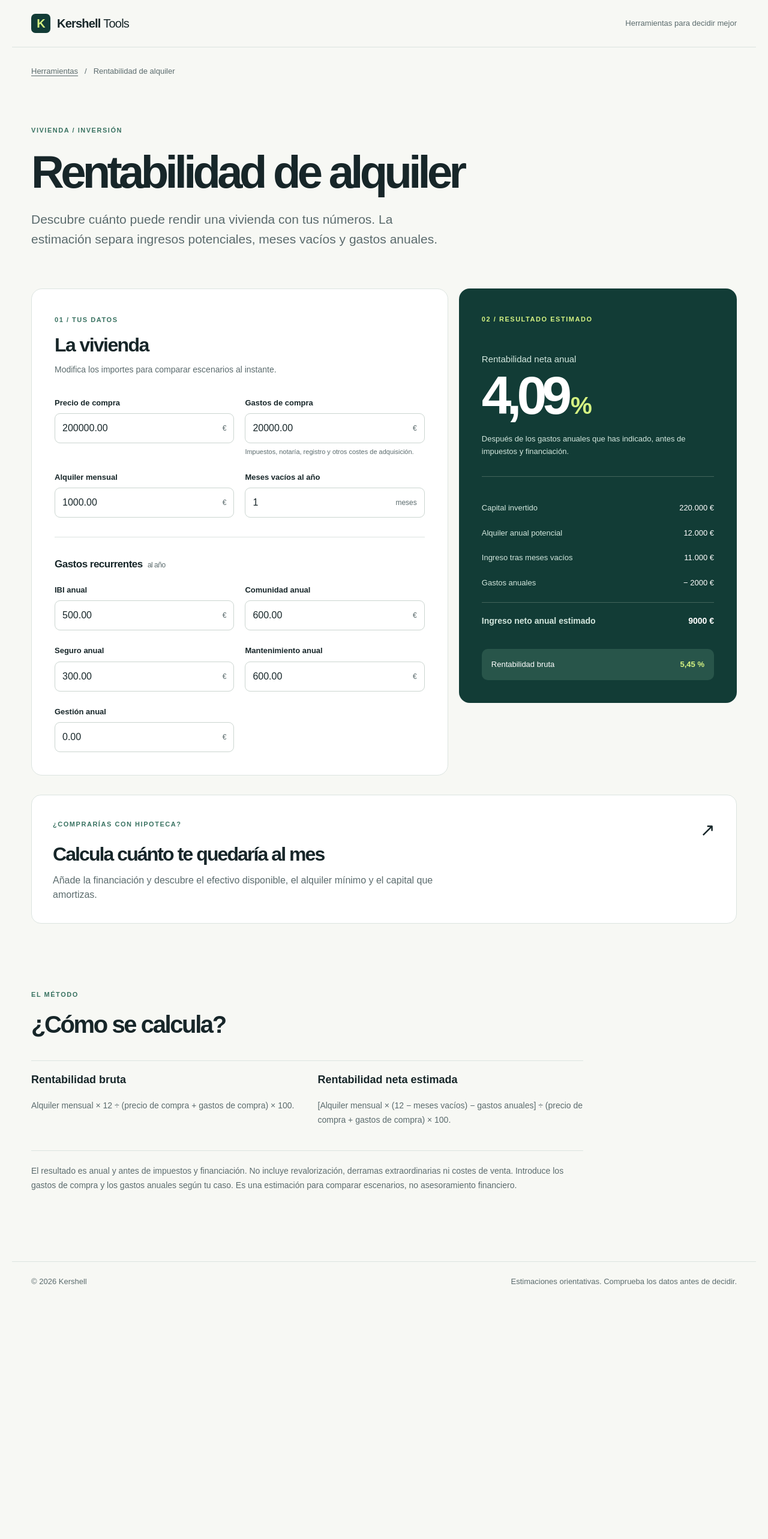
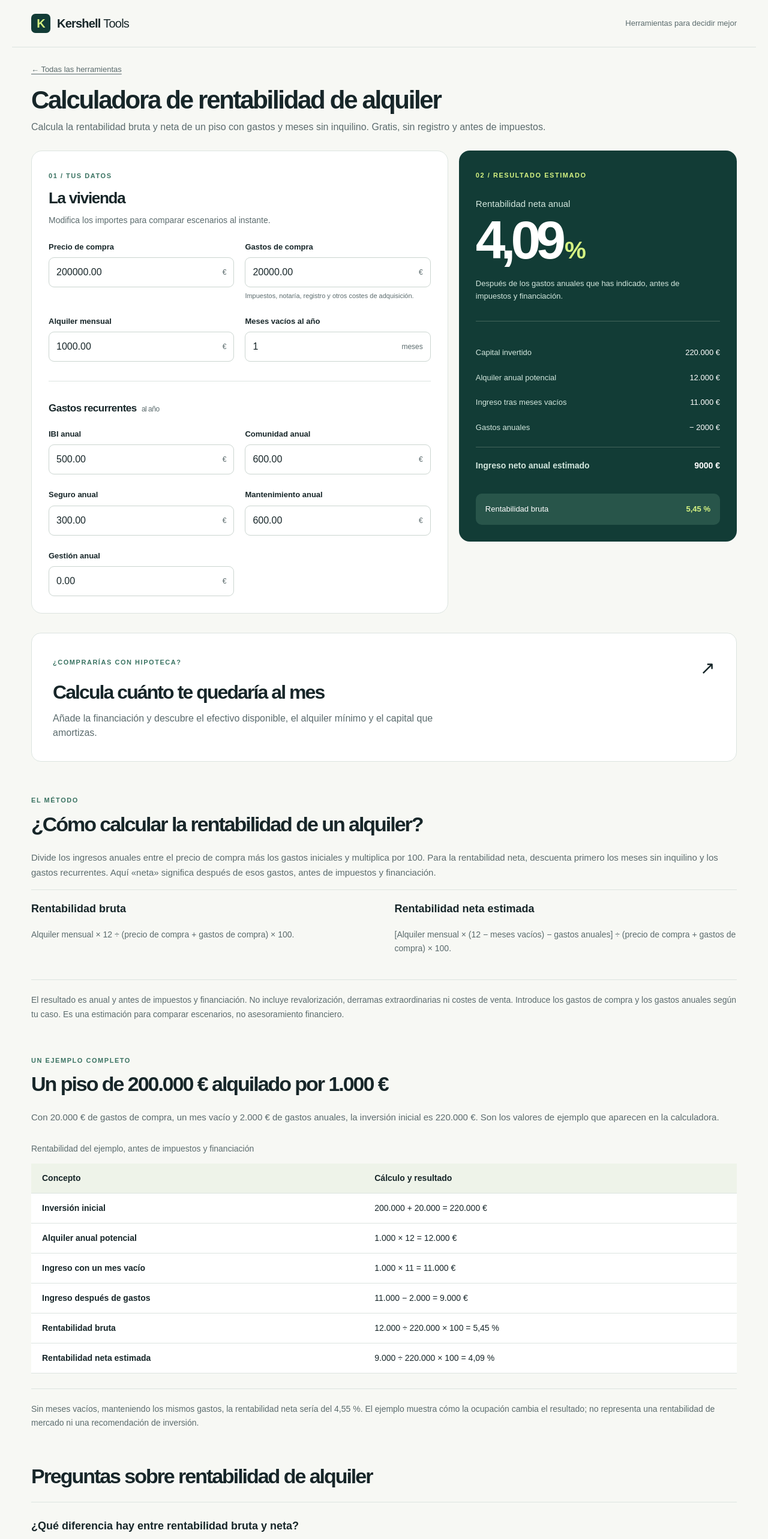
Before and after one commit to juanmpnz/kershell-tools, a Next.js app in the folder apps/web/: page /rentabilidad-alquiler in a window 1280 px wide. Shown: the top 2566 px of the page at 60% size. Before the commit the page ends 2169 px from the top, so only its background shows below. Built offline with nearby package versions, Linux system fonts and the light colour scheme; no server answers.

Commit message:
feat: improve rental search content and compact calculator layouts (#7)

```diff
--- a/apps/web/app/rentabilidad-alquiler/page.tsx
+++ b/apps/web/app/rentabilidad-alquiler/page.tsx
@@ -1,35 +1,56 @@
 import type { Metadata } from 'next';
+import { CalculatorHeader } from '@/components/calculator-header';
 import Link from 'next/link';
 import { RentalYieldCalculator } from '@/components/rental-yield-calculator';
 
 export const metadata: Metadata = {
-  title: 'Calculadora de rentabilidad de alquiler',
-  description: 'Calcula la rentabilidad bruta y neta estimada de un alquiler con gastos de compra, meses vacíos y costes anuales. Fórmula y límites explicados.',
+  title: 'Calculadora de rentabilidad de alquiler: bruta y neta',
+  description: 'Calcula gratis la rentabilidad bruta y neta de un piso en alquiler. Incluye gastos de compra, IBI, comunidad y meses vacíos. Sin registro, con ejemplo y fórmula.',
   alternates: { canonical: '/rentabilidad-alquiler' },
 };
 
 export default function RentalYieldPage() {
   return (
-    <div className="page-shell">
-      <div className="breadcrumbs"><Link href="/">Herramientas</Link><span aria-hidden="true">/</span><span>Rentabilidad de alquiler</span></div>
-      <section className="intro">
-        <p className="eyebrow">VIVIENDA / INVERSIÓN</p>
-        <h1>Rentabilidad de alquiler</h1>
-        <p>Descubre cuánto puede rendir una vivienda con tus números. La estimación separa ingresos potenciales, meses vacíos y gastos anuales.</p>
-      </section>
+    <div className="page-shell calculator-page">
+      <CalculatorHeader title="Calculadora de rentabilidad de alquiler" description="Calcula la rentabilidad bruta y neta de un piso con gastos y meses sin inquilino. Gratis, sin registro y antes de impuestos." />
       <RentalYieldCalculator />
       <section className="related-tool" aria-label="Calcula con financiación">
         <Link href="/alquiler-con-hipoteca" className="tool-card"><div><span className="tool-number">¿COMPRARÍAS CON HIPOTECA?</span><h3>Calcula cuánto te quedaría al mes</h3><p>Añade la financiación y descubre el efectivo disponible, el alquiler mínimo y el capital que amortizas.</p></div><span className="card-arrow" aria-hidden="true">↗</span></Link>
       </section>
       <section className="explanation" aria-labelledby="method-heading">
         <p className="eyebrow">EL MÉTODO</p>
-        <h2 id="method-heading">¿Cómo se calcula?</h2>
+        <h2 id="method-heading">¿Cómo calcular la rentabilidad de un alquiler?</h2>
+        <p className="method-summary">Divide los ingresos anuales entre el precio de compra más los gastos iniciales y multiplica por 100. Para la rentabilidad neta, descuenta primero los meses sin inquilino y los gastos recurrentes. Aquí «neta» significa después de esos gastos, antes de impuestos y financiación.</p>
         <div className="explanation-grid">
           <div><h3>Rentabilidad bruta</h3><p>Alquiler mensual × 12 ÷ (precio de compra + gastos de compra) × 100.</p></div>
           <div><h3>Rentabilidad neta estimada</h3><p>[Alquiler mensual × (12 − meses vacíos) − gastos anuales] ÷ (precio de compra + gastos de compra) × 100.</p></div>
         </div>
         <p className="fine-print">El resultado es anual y antes de impuestos y financiación. No incluye revalorización, derramas extraordinarias ni costes de venta. Introduce los gastos de compra y los gastos anuales según tu caso. Es una estimación para comparar escenarios, no asesoramiento financiero.</p>
       </section>
+      <section className="explanation" aria-labelledby="rental-example">
+        <p className="eyebrow">UN EJEMPLO COMPLETO</p>
+        <h2 id="rental-example">Un piso de 200.000 € alquilado por 1.000 €</h2>
+        <p className="method-summary">Con 20.000 € de gastos de compra, un mes vacío y 2.000 € de gastos anuales, la inversión inicial es 220.000 €. Son los valores de ejemplo que aparecen en la calculadora.</p>
+        <div className="example-table-wrap"><table className="example-table"><caption>Rentabilidad del ejemplo, antes de impuestos y financiación</caption><thead><tr><th scope="col">Concepto</th><th scope="col">Cálculo y resultado</th></tr></thead><tbody>
+          <tr><th scope="row">Inversión inicial</th><td>200.000 + 20.000 = 220.000 €</td></tr>
+          <tr><th scope="row">Alquiler anual potencial</th><td>1.000 × 12 = 12.000 €</td></tr>
+          <tr><th scope="row">Ingreso con un mes vacío</th><td>1.000 × 11 = 11.000 €</td></tr>
+          <tr><th scope="row">Ingreso después de gastos</th><td>11.000 − 2.000 = 9.000 €</td></tr>
+          <tr><th scope="row">Rentabilidad bruta</th><td>12.000 ÷ 220.000 × 100 = 5,45 %</td></tr>
+          <tr><th scope="row">Rentabilidad neta estimada</th><td>9.000 ÷ 220.000 × 100 = 4,09 %</td></tr>
+        </tbody></table></div>
+        <p className="fine-print">Sin meses vacíos, manteniendo los mismos gastos, la rentabilidad neta sería del 4,55 %. El ejemplo muestra cómo la ocupación cambia el resultado; no representa una rentabilidad de mercado ni una recomendación de inversión.</p>
+      </section>
+      <section className="explanation rental-faq" aria-labelledby="rental-questions">
+        <h2 id="rental-questions">Preguntas sobre rentabilidad de alquiler</h2>
+        <div><h3>¿Qué diferencia hay entre rentabilidad bruta y neta?</h3><p>La bruta usa el alquiler potencial de 12 meses. La neta de esta calculadora descuenta los meses vacíos y los gastos anuales que introduces. Ambas dividen entre el precio más los gastos de compra; ninguna incluye impuestos sobre tus ingresos.</p></div>
+        <div><h3>¿Qué gastos debo incluir al calcular la rentabilidad de un piso?</h3><p>En los gastos iniciales incluye los costes de adquisición y las reformas iniciales que quieras incorporar a la inversión. En los recurrentes introduce IBI, comunidad, seguros, mantenimiento y gestión. Añade otros costes recurrentes a gestión y evita contar el mismo gasto dos veces.</p></div>
+        <div><h3>¿La calculadora incluye la hipoteca?</h3><p>Esta herramienta mide el rendimiento del inmueble antes de financiación. Para descontar la cuota y conocer el dinero que te queda, usa la <Link href="/alquiler-con-hipoteca">calculadora de alquiler con hipoteca</Link>. Devolver capital reduce tu deuda y no equivale a dinero disponible.</p></div>
+        <div><h3>¿Cómo afectan los meses sin inquilino?</h3><p>Cada mes vacío resta un alquiler mensual a los ingresos. Los gastos anuales indicados se mantienen. Puedes introducir fracciones de mes para representar periodos más cortos sin ocupación.</p></div>
+        <div><h3>¿Qué rentabilidad de alquiler es buena?</h3><p>No hay un porcentaje universal. Compara operaciones con los mismos criterios y considera ubicación, mantenimiento, ocupación, financiación, impuestos y riesgo. La cifra calculada no garantiza cobros ni rentabilidad futura.</p></div>
+        <div><h3>¿Cómo estimo los gastos de compra?</h3><p>Utiliza presupuestos y los impuestos aplicables a tu operación. Si compras en Cataluña, nuestra <Link href="/gastos-compra-vivienda-cataluna">calculadora de gastos de compra</Link> estima las tarifas generales de vivienda usada o nueva y permite añadir tus gastos.</p></div>
+        <p className="fine-print">Herramienta desarrollada por Kershell. Ejemplo y explicación revisados el 07-10-2026. Las fórmulas se verifican con tests de cálculo; revisaremos el método cada trimestre y antes de modificarlo. Los importes se calculan en tu navegador, sin registro ni almacenamiento de tus datos.</p>
+      </section>
     </div>
   );
 }
--- /dev/null
+++ b/apps/web/components/calculator-header.tsx
@@ -0,0 +1,11 @@
+import Link from 'next/link';
+
+type CalculatorHeaderProps = { title: string; description: string };
+
+export function CalculatorHeader({ title, description }: CalculatorHeaderProps) {
+  return <header className="calculator-header">
+    <Link href="/" className="calculator-back">← Todas las herramientas</Link>
+    <h1>{title}</h1>
+    <p>{description}</p>
+  </header>;
+}
```
Also changed, not shown: apps/web/app/alquiler-con-hipoteca/page.tsx (+3 -7 lines), apps/web/app/gastos-compra-vivienda-cataluna/page.tsx (+4 -5 lines), apps/web/app/indemnizacion-despido/page.tsx (+3 -4 lines), apps/web/app/globals.css, 1 other file (tests, documents, lock files or other folders).
